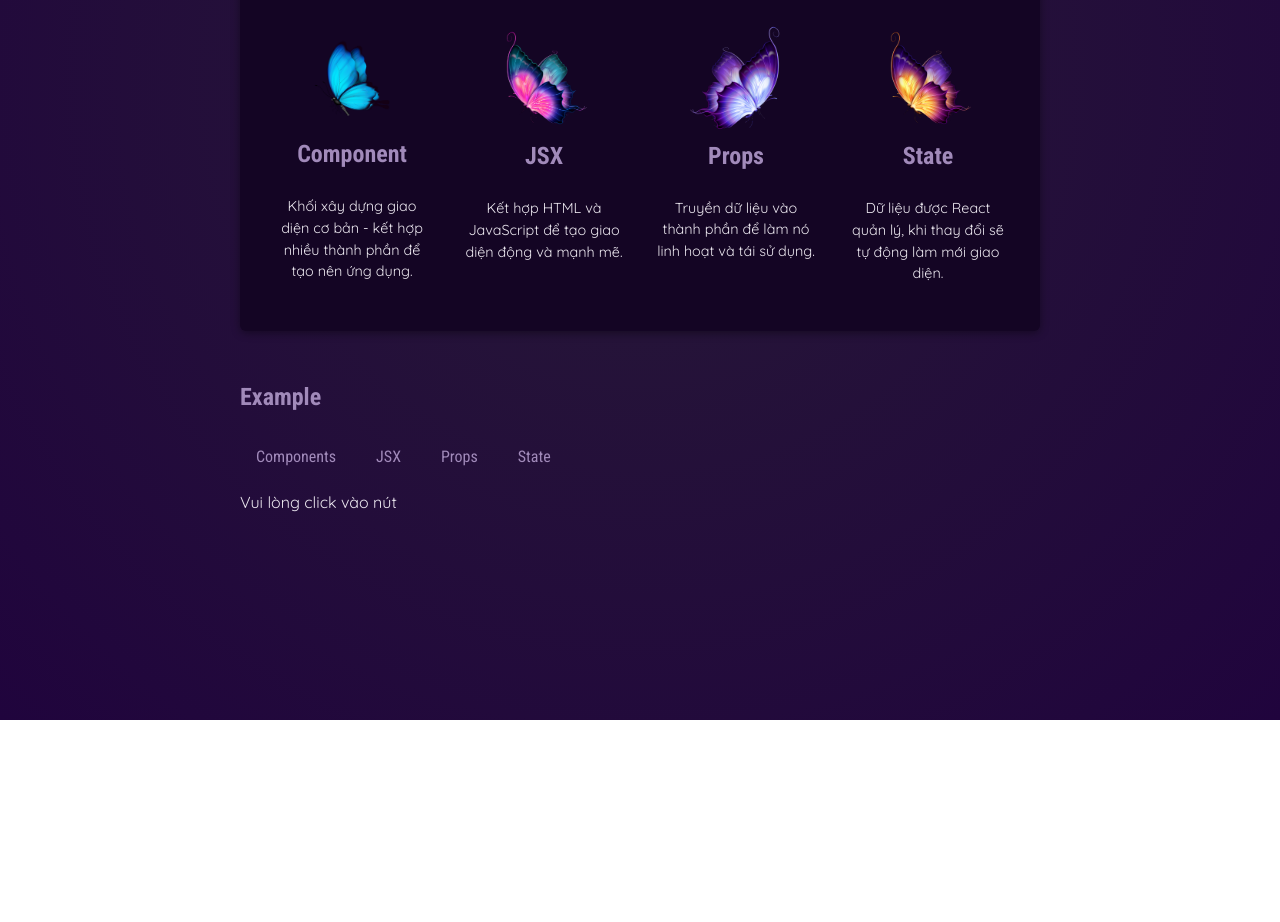
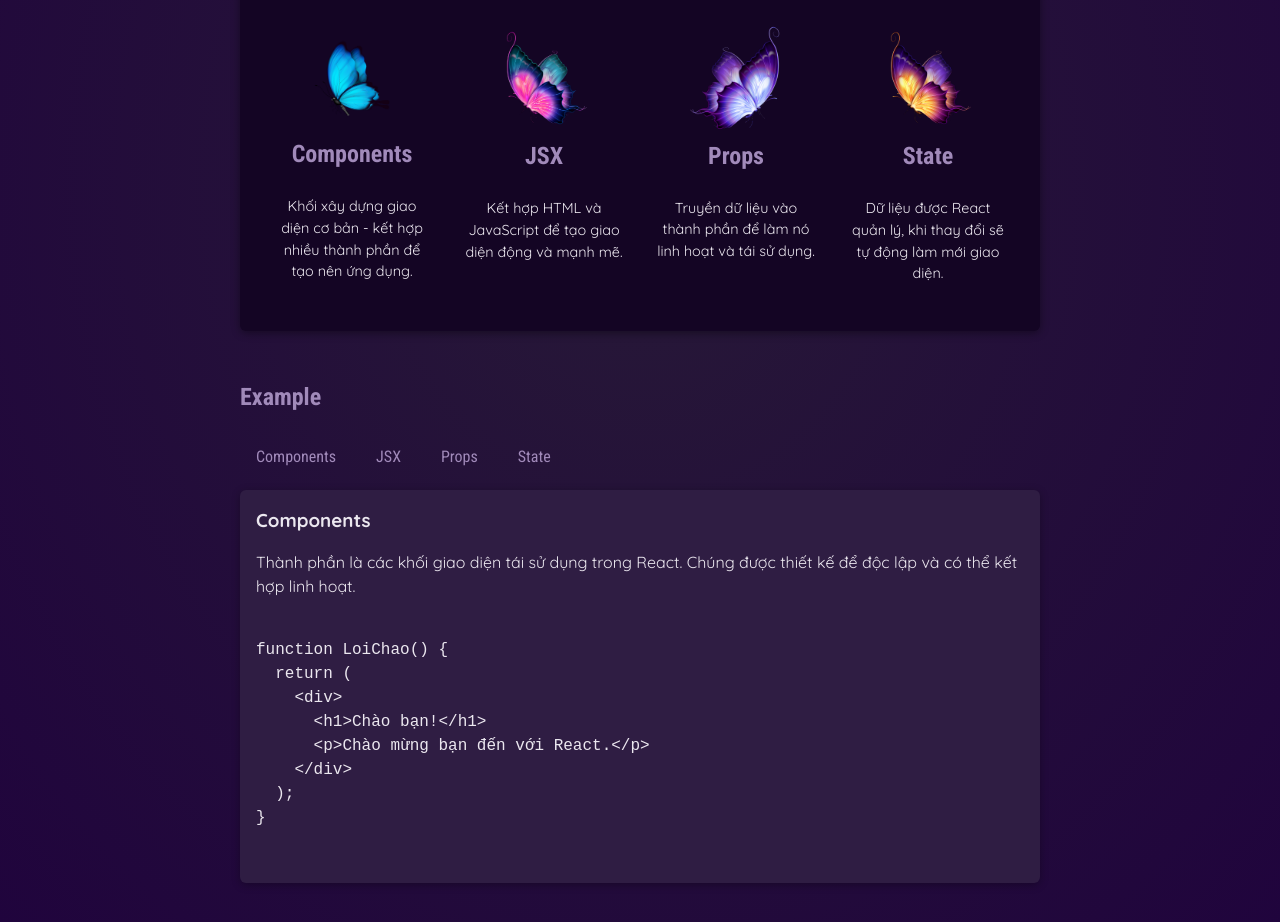
Before and after one commit to NguyenHoangdh/reacts-js, a React (Vite) app: page / in a window 1280 px wide. Shown: the part 560-1482 px from the top of the page. Before the commit the page ends 1280 px from the top, so only its background shows below. Built offline with nearby package versions, Linux system fonts and the light colour scheme.

Commit message:
dùng state để hiển thị dữ liệu thực với bracket notation

```diff
--- a/data.js
+++ b/data.js
@@ -1,26 +1,92 @@
-import pic1 from "./src/assets/pic1.png"
-import pic2 from "./src/assets/pic2.png"
-import pic3 from "./src/assets/pic3.png"
-import pic4 from "./src/assets/pic4.png"
+import pic1 from "./src/assets/pic1.png";
+import pic2 from "./src/assets/pic2.png";
+import pic3 from "./src/assets/pic3.png";
+import pic4 from "./src/assets/pic4.png";
+
 export const myData = [
   {
     image: pic1,
-    title: "Component",
-    desc: "Khối xây dựng giao diện cơ bản - kết hợp nhiều thành phần để tạo nên ứng dụng."
+    title: "Components",
+    desc: "Khối xây dựng giao diện cơ bản - kết hợp nhiều thành phần để tạo nên ứng dụng.",
   },
   {
     image: pic2,
     title: "JSX",
-    desc: "Kết hợp HTML và JavaScript để tạo giao diện động và mạnh mẽ."
+    desc: "Kết hợp HTML và JavaScript để tạo giao diện động và mạnh mẽ.",
   },
   {
     image: pic3,
     title: "Props",
-    desc: "Truyền dữ liệu vào thành phần để làm nó linh hoạt và tái sử dụng."
+    desc: "Truyền dữ liệu vào thành phần để làm nó linh hoạt và tái sử dụng.",
   },
   {
     image: pic4,
     title: "State",
-    desc: "Dữ liệu được React quản lý, khi thay đổi sẽ tự động làm mới giao diện."
+    desc: "Dữ liệu được React quản lý, khi thay đổi sẽ tự động làm mới giao diện.",
   },
-]
+];
+
+export const EXAMPLES = {
+  components: {
+    title: 'Components',
+    desc: 'Thành phần là các khối giao diện tái sử dụng trong React. Chúng được thiết kế để độc lập và có thể kết hợp linh hoạt.',
+    code: `
+function LoiChao() {
+  return (
+    <div>
+      <h1>Chào bạn!</h1>
+      <p>Chào mừng bạn đến với React.</p>
+    </div>
+  );
+}
+    `,
+  },
+  jsx: {
+    title: 'JSX',
+    desc: 'JSX cho phép viết mã giao diện dễ đọc hơn bằng cách sử dụng cú pháp HTML-like. Nó giúp việc xây dựng UI nhanh chóng và hiệu quả.',
+    code: `
+    function GioiThieu() {
+      return (
+        <div>
+          <h2>Giới thiệu về React</h2>
+          <p>React giúp tạo giao diện hiện đại và dễ bảo trì.</p>
+        </div>
+      );
+    }
+    `,
+  },
+  props: {
+    title: 'Props',
+    desc: 'Props là cách truyền dữ liệu giữa các thành phần trong React. Chúng làm cho giao diện có thể tùy chỉnh và linh hoạt.',
+    code: `
+    function HoSo({ ten, tuoi }) {
+      return (
+        <div>
+          <h3>Thông tin cá nhân</h3>
+          <p>Tên: {ten}</p>
+          <p>Tuổi: {tuoi}</p>
+        </div>
+      );
+    }
+    `,
+  },
+  state: {
+    title: 'State',
+    desc: 'State cho phép các thành phần quản lý trạng thái động. Nó giúp giao diện phản hồi linh hoạt với các thay đổi.',
+    code: `
+    function CongTac() {
+      const [bat, setBat] = React.useState(false);
+
+      function xuLyClick() {
+        setBat((bat) => !bat);
+      }
+
+      return (
+        <button onClick={xuLyClick}>
+          {bat ? 'Bật' : 'Tắt'}
+        </button>
+      );
+    }
+    `,
+  },
+};
--- a/src/App.jsx
+++ b/src/App.jsx
@@ -1,12 +1,11 @@
 import Header from "./components/Header/Header";
 import MainContent from "./components/MainContent/MainContent";
-import { myData } from "../data";
+import { myData, EXAMPLES } from "../data";
 import TabButton from "./TabButton";
 import {useState} from "react";
 
-
 function App() {
-  const [selectedTopic, setSelectedTopic] = useState("Vui lòng click vào nút");
+  const [selectedTopic, setSelectedTopic] = useState("components");
 
   console.log("App được gọi");
 
@@ -37,13 +36,23 @@
             <li><button>Props</button></li>
             <li><button>State</button></li> */}
 
-            <TabButton onSelect={() => handleSelect('Components')}>Components</TabButton>
+            <TabButton onSelect={() => handleSelect('components')}>Components</TabButton>
             {/* <TabButton aaa ="Components"></TabButton> */}
-            <TabButton onSelect={() => handleSelect('JSX')}>JSX</TabButton>
-            <TabButton onSelect={() => handleSelect('Props')}>Props</TabButton>
-            <TabButton onSelect={() => handleSelect('State')}>State</TabButton>
+            <TabButton onSelect={() => handleSelect('jsx')}>JSX</TabButton>
+            <TabButton onSelect={() => handleSelect('props')}>Props</TabButton>
+            <TabButton onSelect={() => handleSelect('state')}>State</TabButton>
           </menu>
-          {selectedTopic}
+          <div id="tab-content">
+            {/* <h3>{EXAMPLES.selectedTopic.title}</h3> */}
+              {/* bracket notation */}
+            <h3>{EXAMPLES[selectedTopic].title}</h3>
+            <p>{EXAMPLES[selectedTopic].desc}</p>
+            <pre>
+              <code>
+                {EXAMPLES[selectedTopic].code}
+              </code>
+            </pre>
+          </div>
         </section>
       </main>
     </>
```
